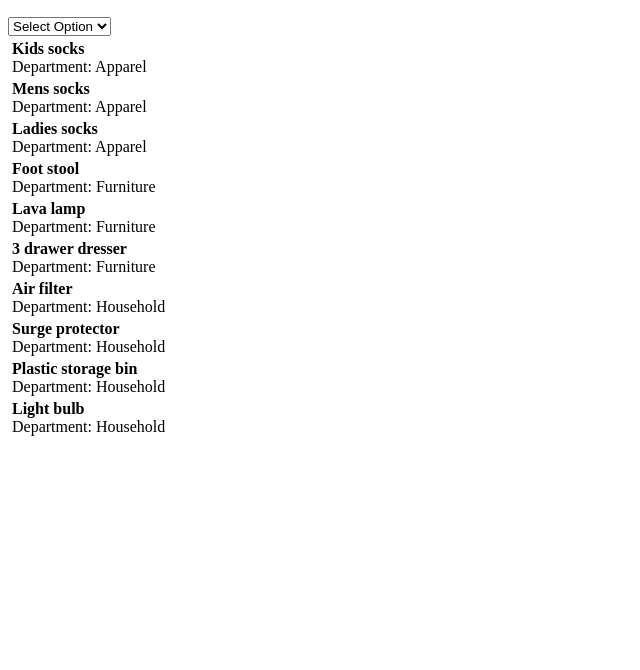
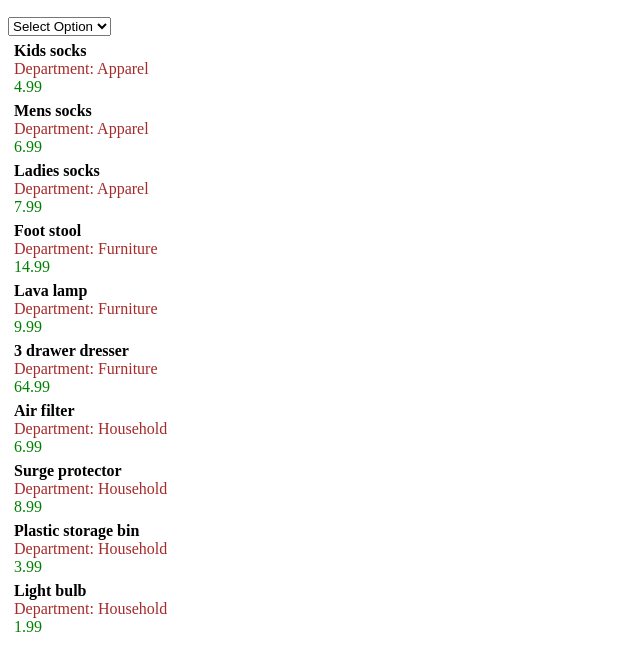
Before and after one commit to lathammatt/seasonalsales, a plain HTML site: page index.html in a window 1280 px wide. Shown: the part 50-720 px from the top of the page, without its empty margins (0-640 px from the left). Drawn offline with Linux system fonts and the light colour scheme.

Commit message:
add prices

```diff
--- a/menu.css
+++ b/menu.css
@@ -1,9 +1,15 @@
 .menu {
-	margin: 4px;
+	margin: 6px;
 	font-weight: bold;
 }
 
 .dept {
 	font-weight: normal;
+	color: brown;
+}
+
+.price {
+	font-weight: normal;
+	color: green;
 
 }
--- a/seasonal-sales.js
+++ b/seasonal-sales.js
@@ -1,7 +1,5 @@
 "use strict";
-// pull from json files
-// prodcuts, department, price
-//
+
 var season = document.getElementById("seasons");
 var prods = new XMLHttpRequest();
 var sales = new XMLHttpRequest();
@@ -24,8 +22,6 @@ function loadedFile(){
 	console.log("adjust", adjustments);
 };
 
-
-
 function applyDom (object, obj2){
 	for (var i = 0; i < object.products.length; i++) {
 		var firstPart = mainlist.products[i];
@@ -39,12 +35,23 @@ function applyDom (object, obj2){
 		dept.className = "dept";
 		mainMenu.appendChild(dept);
 		if (firstPart.category_id === 1){
-			dept.appendChild(document.createTextNode("Department: " + adjustments.categories[0].name));
+			dept.appendChild(document.createTextNode("Department: " + change[0].name));
 		} else if (firstPart.category_id === 2){
-			dept.appendChild(document.createTextNode("Department: " + adjustments.categories[1].name));
+			dept.appendChild(document.createTextNode("Department: " + change[1].name));
 		} else {
-			dept.appendChild(document.createTextNode("Department: " + adjustments.categories[2].name))
+			dept.appendChild(document.createTextNode("Department: " + change[2].name))
 		};
+		var price = document.createElement("div");
+		price.className = "price";
+		dept.appendChild(price);
+		price.appendChild(document.createTextNode(firstPart.price));
+		// season.addEventListener("change", function(event){
+		// 	if (season.value === "winter" && firstpart.category_id === 1){
+		// 		price.appendChild(document.createTextNode(change[0].discount * firstpart.price));
+		// 	}
+		// });
+
+
 	console.log("reaching", object);
 	};
 
```
